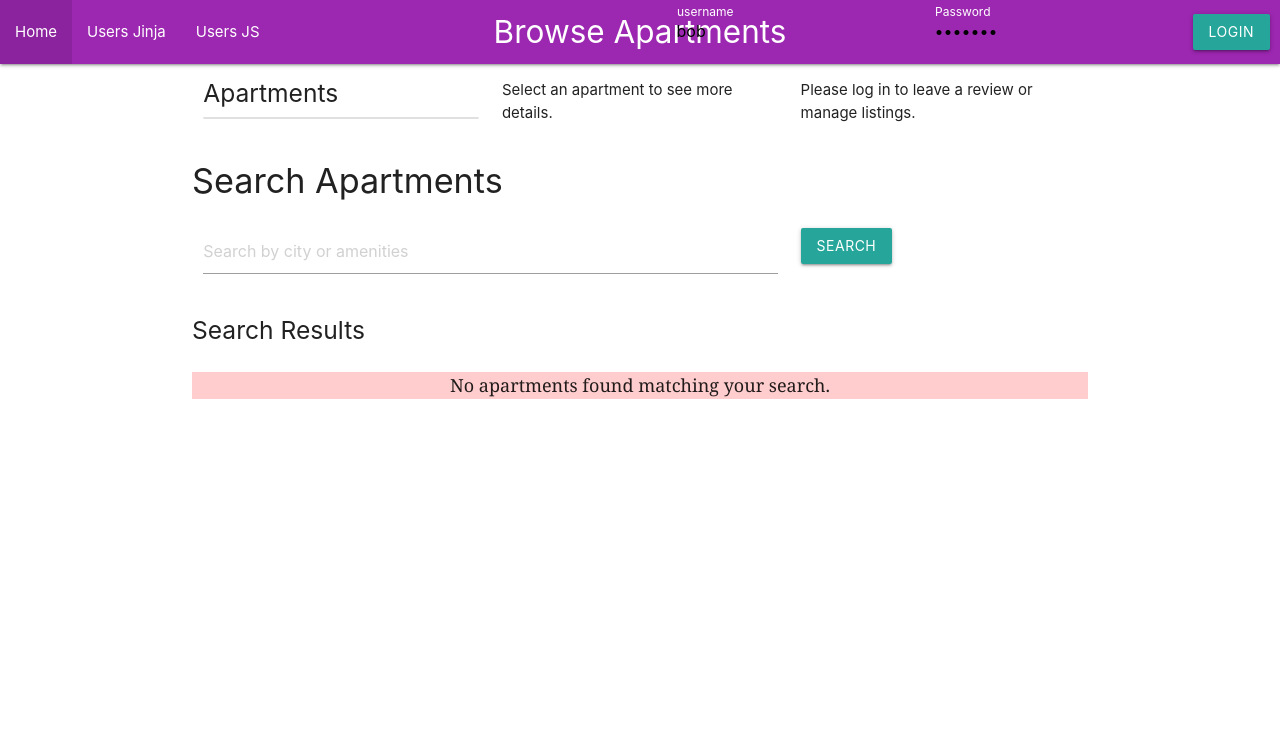
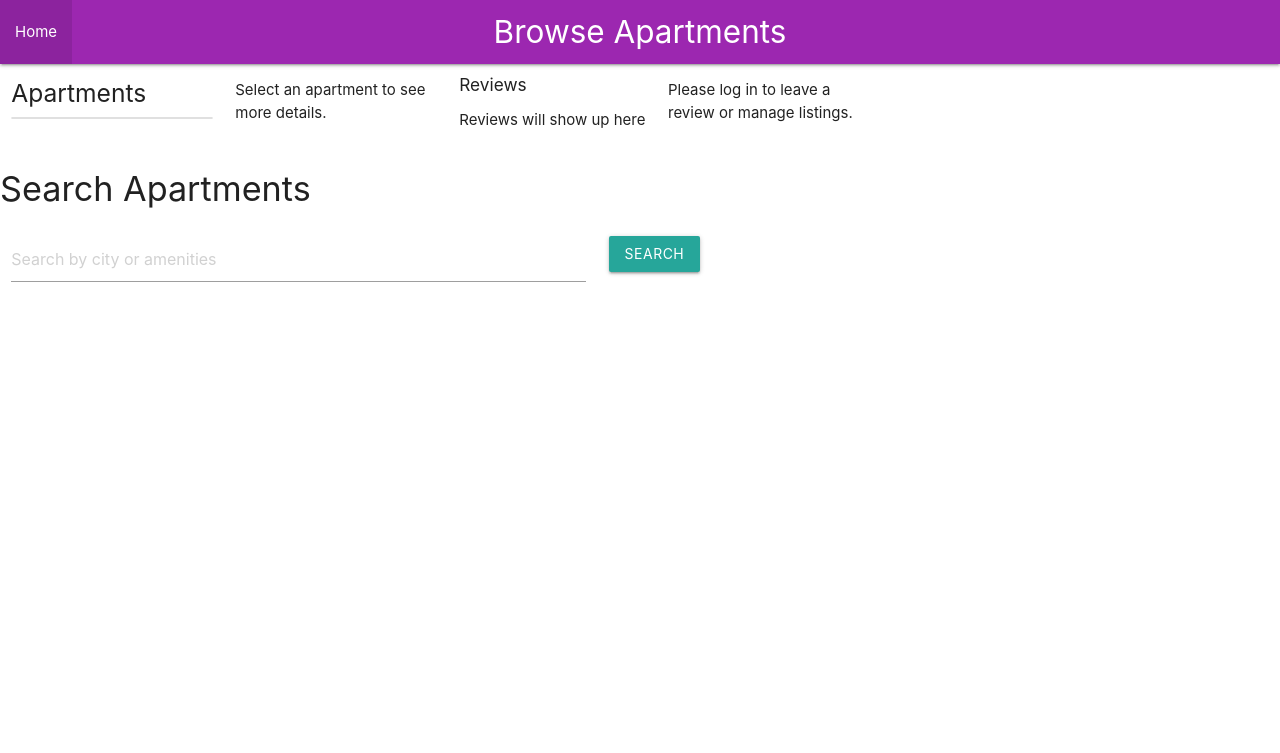
Before and after one commit to Rest-Assured-1/INFO-2602-Group-Project, a Flask app: template App/templates/index.html in a window 1280 px wide. Shown: the top 753 px of the page. Run offline with Flask 3, Linux system fonts and the light colour scheme; the template is opened without the code that fills it, so the values that code supplies are empty.

Commit message:
changes to html

```diff
--- a/App/templates/index.html
+++ b/App/templates/index.html
@@ -7,6 +7,7 @@
 .collection .collection-item.active {
     background-color: #1565C0;
     color: white;
+
 }
 .scrollable-container {
   max-height: 70vh;
@@ -17,12 +18,15 @@
 
 {% block content %}
 
+
+
+
 <div class="row" >
   <!-- Column 1: Apartment List -->
-  <div class="col m4" style="max-height: 80vh; overflow-y: auto;">
-    <h5>Apartments</h5>
+  <div class="col m3" style="max-height: 80vh; overflow-y: auto;">
+    <h5>{% if found %}Search Results{% else %}Apartments{% endif %}</h5>
     <ul class="collection">
-      {% for apartment in apartments %}
+      {% for apartment in found or apartments %}
         <li class="collection-item {% if selected_apartment and apartment.id == selected_apartment.id %}active{% endif %}">
           <a href="{{ url_for('apartment_views.show_apartments', id=apartment.id) }}" style="color: inherit;">
             {{ apartment.title }} - ${{ apartment.price }}
@@ -33,7 +37,7 @@
   </div>
 
   <!-- Column 2: Apartment Details + Review -->
-  <div class="col m4">
+  <div class="col m3">
     {% if selected_apartment %}
       <h5>{{ selected_apartment.title }}</h5>
       <p><strong>Price:</strong> ${{ selected_apartment.price }}</p>
@@ -45,9 +49,17 @@
       <img src="{{ selected_apartment.photo_url }}" alt="Apartment Image" style="max-width: 100%;">
       {% endif %}
 
+    {% else %}
+      <p>Select an apartment to see more details.</p>
+    {% endif %}
+  </div>
 
 
+
+
+  <div class="col m5>">
     <h6>Reviews</h6>
+    {%if selected_apartment %}
           {% if reviews %}
                 <ul class="collection">
                   {% for review in reviews %}
@@ -72,13 +84,19 @@
                 <button type="submit" class="btn blue">Submit Review</button>
               </form>
           {% endif %}
-    {% else %}
-      <p>Select an apartment to see more details.</p>
-    {% endif %}
+        {%else%}
+        <p>Reviews will show up here</p>
+        {%endif%}
     </div>
 
+
+
+
+
   <!-- Column 3: Landlord or Tenant Info (Always Visible) -->
-  <div class="col m4" style="max-height: 80vh; overflow-y: auto;">
+
+<div class="row>">
+  <div class="col m3" style="max-height: 80vh; overflow-y: auto;">
         {% if user_id %}
             {% if user_type == 'landlord' %}
               <!-- Form to Add New Apartment - placed outside the scrollable collection -->
@@ -126,9 +144,12 @@
                {% else %}
                   <p>You haven't added any listings yet.</p>
           {% endif %}
-        </div>
+          </div> <!--nds div for scrollable comtainer for landlord listings -->
+
+
+
           {% elif user_type == 'tenant' %}
-        <!-- Tenant Reviews Section -->
+              <!-- Tenant's   Reviews Section -->
               <h6>Your Reviews</h6>
               <div class="scrollable-container">
                 {% if user_reviews %}
@@ -154,15 +175,21 @@
                         </form>
                       </li>
                     {% endfor %}
+
                   </ul>
                 {% else %}
                   <p>You haven't left any reviews yet.</p>
                 {% endif %}
-        </div>
+              </div> <!--end div for tenant's reviews add/edit scrollable -->
+
             {% endif %}
+
+
+
           {% else %}
             <p>Please log in to leave a review or manage listings.</p>
-    {% endif %}
+          {% endif %} <!--end if for landlord-->
+        </div>
    </div>
   </div>
 
@@ -185,29 +212,29 @@
         </div>
   </form>
 
-  <h5>Search Results </h5>
+  <!-- <h5>Search Results </h5>
   </div>
 
 
-
+          {% if found %}
           <section class="col s12 m12 l12" style="overflow-y:scroll; height: 50vh">
             <div class="row">
 
-          {% if found %}
             {% for apartment in found %}
             <div class="col s12 m3 l4">
               <div class="card" style="font-size:medium">
                 <h6>{{ apartment.title }}</h6>
                 <p>{{ apartment.cityname }} - {{apartment.amenities}}</p>
-                <!-- <img src="{{apartment.photo_url}}" alt="Apartment Photo" width="600px" height="450px"> -->
+
             </div>
           </div>
             {% endfor %}
+           </div>
+         </section>
           {% else %}
               <p style="text-align: center; background-color:rgb(255, 205, 205) ; font-family:Georgia; font-size:large " >No apartments found matching your search.</p>
           {% endif %}
-      </div>
-    </section>
+     -->
 
 
 
--- a/App/templates/layout.html
+++ b/App/templates/layout.html
@@ -19,17 +19,21 @@
               <a href="#!" class="brand-logo center">{% block page %}{% endblock %}</a>
               <ul id="nav-mobile" class="left">
                   <li><a href="/app">Home</a></li>
-                  <li><a href="/users">Users Jinja</a></li>
+                </ul>
+                  <!-- <li><a href="/users">Users Jinja</a></li>
                   {% if is_authenticated %}
                     <li><a href="/identify">Identify</a></li>
                   {% endif %}
-                  <li><a href="/static/users">Users JS</a></li>
-              </ul>
+                  <li><a href="/static/users">Users JS</a></li>-->
+
               {% if is_authenticated %}
               <ul id="nav-mobile" class="right">
                 <li><a href="/logout">Logout</a></li>
               </ul>
-              {% else %}
+              {% endif %}
+          </div>
+        </nav>
+              <!--
               <form class="right navbar-form" method="POST" action="/" style="display: flex; flex-wrap: nowrap; align-items: center; margin-right: 10px;">
                   <div class="input-field" style="margin-right: 10px;">
                       <input placeholder="username" value="bob" name="username" type="text" class="validate" required>
@@ -40,18 +44,18 @@
                       <label for="password">Password</label>
                   </div>
                   <button type="submit" class="btn waves-effect waves-light">Login</button>
-              </form>
-              {% endif %}
+              </form> -->
 
-          </div>
-      </nav>
+
+
+
       <style>
           .navbar-form label {
               color: white !important;
           }
       </style>
 
-    <div class="container" id="content">{% block content %}{% endblock %}</div>
+    <div class="container" style="margin-left: 0px; margin-right:0px; " id="content">{% block content %}{% endblock %}</div>
 
     <script src="https://cdnjs.cloudflare.com/ajax/libs/materialize/1.0.0/js/materialize.min.js"></script>
     <script>
--- a/App/templates/login.html
+++ b/App/templates/login.html
@@ -5,9 +5,9 @@
 
 {% block content %}
 <div class="content fill-space">
-  <img class="grow-2 page-img" src="/static/img/pexels-abhishek-rana-4188296.jpg">
+  <!-- <img class="grow-2 page-img" src="/static/img/pexels-abhishek-rana-4188296.jpg"> -->
   <div class="subcontent center-vertical">
-    <h4 class="center">Login</h4>
+    <h4 class="center">Welcome Back ! </h4>
     <form id="loginForm" method="POST" action="/" style="padding:1em">
 
       <div class="row">
--- a/App/views/apartment.py
+++ b/App/views/apartment.py
@@ -92,6 +92,7 @@ def delete_apartment_route(id):
 @jwt_required()
 def search_apartment_route():
       search_value=request.args.get('value')
+
       return redirect(url_for('index_views.index_page',search=search_value))
 
 # @apartment_views.route('/apartments/<int:id>', methods=['GET'])
```
Lines whose indentation alone changed are shown as unchanged.
